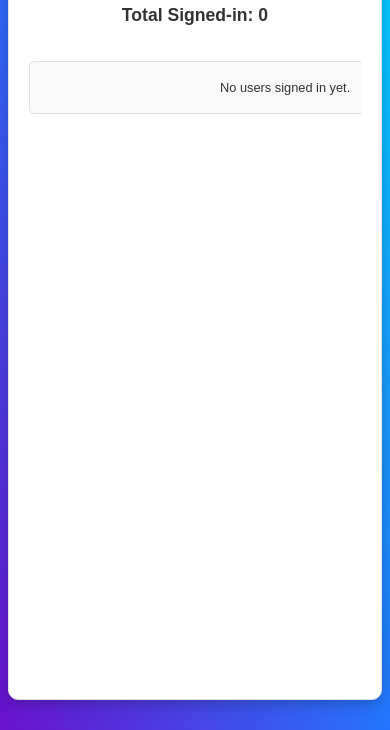
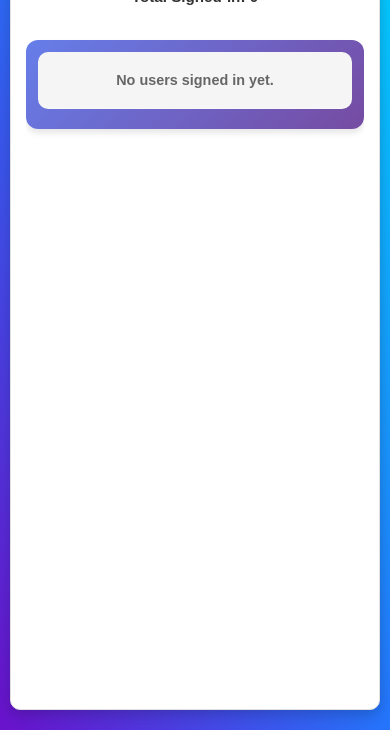
Before and after one commit to benibishi/sign-in-form, a website: page dashboard.html in a window 390 px wide. Shown: the part 114-844 px from the top of the page. Drawn offline with Linux system fonts and the light colour scheme.

Commit message:
styling for mobil screen
adjusted the styling to look better in the mobile screens. it is working very well now

```diff
--- a/css/style.css
+++ b/css/style.css
@@ -175,64 +175,120 @@ button:active {
     body {
         flex-direction: column;
         align-items: center;
+        padding: 10px;
     }
 
     .container, .signed-in-dashboard {
-        width: 95%;
+        width: 100%;
         margin: 10px 0;
         max-width: none;
+        padding: 20px 15px;
+        box-sizing: border-box;
     }
 
     h2 {
-        font-size: 1.5em;
+        font-size: 1.3em;
+        margin-bottom: 15px;
+        word-wrap: break-word;
+    }
+
+    .signed-in-dashboard p {
+        font-size: 0.95em;
+        margin-bottom: 10px;
     }
 
     button {
         font-size: 1em;
-        padding: 10px 15px;
+        padding: 12px 15px;
+        width: 100%;
     }
 
-    #signedInUsersTable th,
-    #signedInUsersTable td {
-        font-size: 0.8em;
-        padding: 8px;
-    }
-
+    /* Card-style table for mobile */
     #signedInUsersTable thead {
         display: none;
     }
 
-    #signedInUsersTable, #signedInUsersTable tbody, #signedInUsersTable tr, #signedInUsersTable td {
+    #signedInUsersTable,
+    #signedInUsersTable tbody,
+    #signedInUsersTable tr,
+    #signedInUsersTable td {
         display: block;
         width: 100%;
+        box-sizing: border-box;
     }
 
     #signedInUsersTable tr {
-        margin-bottom: 15px;
-        border: 1px solid #ddd;
-        border-radius: 5px;
-        padding: 10px;
-        background-color: #f9f9f9;
-        display: flex;
-        flex-wrap: wrap;
+        background: linear-gradient(135deg, #667eea 0%, #764ba2 100%);
+        border-radius: 12px;
+        padding: 12px;
+        margin-bottom: 10px;
+        box-shadow: 0 4px 6px rgba(0, 0, 0, 0.1);
+        color: white;
+        overflow: hidden;
     }
 
     #signedInUsersTable td {
         border: none;
+        padding: 6px 0;
+        text-align: right;
+        font-size: 0.9em;
         position: relative;
-        padding-left: 50%;
-        text-align: right;
-        flex: 1 1 100%;
+        padding-left: 40%;
+        word-wrap: break-word;
+        overflow-wrap: break-word;
+        max-width: 100%;
     }
 
     #signedInUsersTable td::before {
         content: attr(data-label);
         position: absolute;
-        left: 6px;
-        width: 45%;
-        padding-right: 10px;
+        left: 0;
+        font-weight: bold;
+        text-transform: uppercase;
+        font-size: 0.7em;
+        opacity: 0.8;
+        letter-spacing: 0.5px;
         white-space: nowrap;
+    }
+
+    #signedInUsersTable td:first-child {
+        font-size: 1em;
+        font-weight: bold;
+        padding-left: 0;
         text-align: left;
-        font-weight: bold;
+        border-bottom: 1px solid rgba(255,255,255,0.3);
+        padding-bottom: 8px;
+        margin-bottom: 8px;
+    }
+
+    #signedInUsersTable td:first-child::before {
+        content: '';
+        display: none;
+    }
+
+    /* Status badge styling */
+    #signedInUsersTable td:last-child {
+        display: inline-block;
+        background: rgba(255,255,255,0.2);
+        padding: 4px 10px;
+        border-radius: 20px;
+        text-align: center;
+        padding-left: 10px;
+        font-size: 0.85em;
+    }
+
+    #signedInUsersTable td:last-child::before {
+        content: '';
+        display: none;
+    }
+
+    /* Empty state */
+    #signedInUsersTable td[colspan="4"] {
+        text-align: center;
+        padding: 20px 10px;
+        background: #f5f5f5;
+        border-radius: 10px;
+        color: #666;
+        font-size: 0.9em;
     }
 }
--- a/js/main.js
+++ b/js/main.js
@@ -82,10 +82,22 @@ function initDashboard() {
 
         signedInUsers.forEach(user => {
             const row = signedInUsersTableBody.insertRow();
-            row.insertCell().textContent = user.companyName;
-            row.insertCell().textContent = user.roleTrade;
-            row.insertCell().textContent = user.fullName;
-            row.insertCell().textContent = user.safetyInduction ? 'Completed' : 'Pending';
+
+            const companyCell = row.insertCell();
+            companyCell.textContent = user.companyName;
+            companyCell.setAttribute('data-label', 'Company');
+
+            const roleCell = row.insertCell();
+            roleCell.textContent = user.roleTrade;
+            roleCell.setAttribute('data-label', 'Trade');
+
+            const nameCell = row.insertCell();
+            nameCell.textContent = user.fullName;
+            nameCell.setAttribute('data-label', 'Name');
+
+            const statusCell = row.insertCell();
+            statusCell.textContent = user.safetyInduction ? 'Completed' : 'Pending';
+            statusCell.setAttribute('data-label', 'Status');
         });
     }
 }
```
